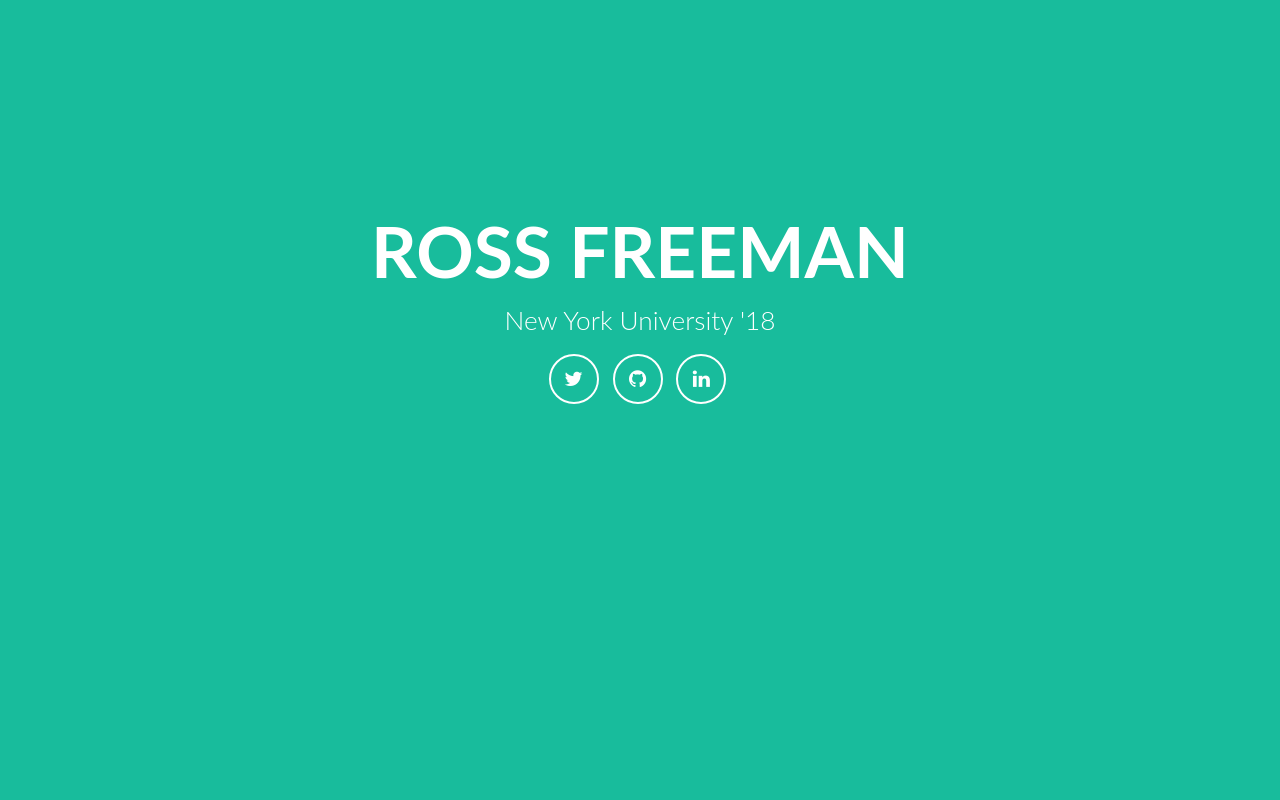
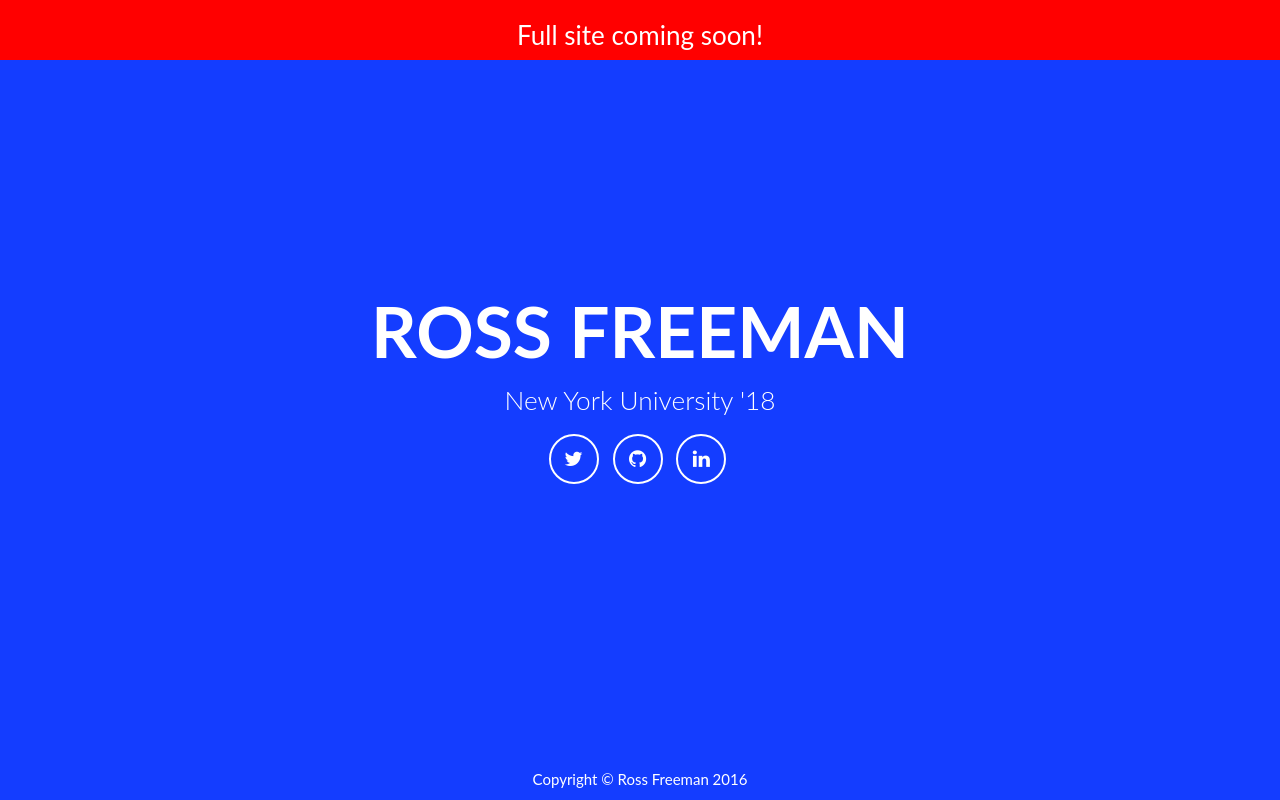
Before and after one commit to rfree18/Personal-Website, a plain HTML site: page index.html in a window 1280 px wide. Drawn offline with nearby package versions, Linux system fonts and the light colour scheme.

Commit message:
Additional customizations

```diff
--- a/css/custom.css
+++ b/css/custom.css
@@ -2,12 +2,14 @@ body {
     overflow-x: hidden;
     text-align: center;
     color: #fff;
-    background: #18bc9c;
+   /* background: #18bc9c;*/
+    background-color: #143DFF;
 }
 
-.container-fluid {
-    padding-top: 100px;
-    padding-bottom: 50px;
+.main {
+    margin: auto;
+    width: 60%;
+    padding-top: 35vh;
 }
 
 .name {
@@ -22,12 +24,22 @@ body {
     font-weight: 300;
 }
 
+.banner {
+    position: fixed;
+    width: 100%;
+    text-align: center;
+    background-color: red;
+    z-index: 100;
+}
+
+footer {
+    position: absolute;
+    bottom: 10px;
+    width: 100%;
+    text-align: center;
+}
+
 @media(min-width:768px) {
-    .container-fluid {
-        padding-top: 200px;
-        padding-bottom: 100px;
-    }
-
     .name {
         font-size: 4.75em;
     }
@@ -51,7 +63,7 @@ body {
 .btn-outline:active,
 .btn-outline.active {
     border: solid 2px #fff;
-    color: #18bc9c;
+    color: #143DFF;
     background: #fff;
 }
 .btn-social {
--- a/index.html
+++ b/index.html
@@ -18,7 +18,10 @@
         <link href="font-awesome/css/font-awesome.min.css" rel="stylesheet" type="text/css">
     </head>
     <body>
-        <div class="container-fluid">
+        <div class="banner">
+            <h3>Full site coming soon!</h3>
+        </div>
+        <div class="container-fluid main">
             <div class="row">
                 <div class="col-lg-12">
                     <span class="name">Ross Freeman </span>
@@ -39,4 +42,14 @@
             </div>
         </div>
     </body>
+
+    <footer class="text-center">
+        <div class="container-fluid">
+            <div class="row">
+                <div class="col-lg-12">
+                    Copyright &copy; Ross Freeman 2016
+                </div>
+            </div>
+        </div>
+    </footer>
 </html>
```
